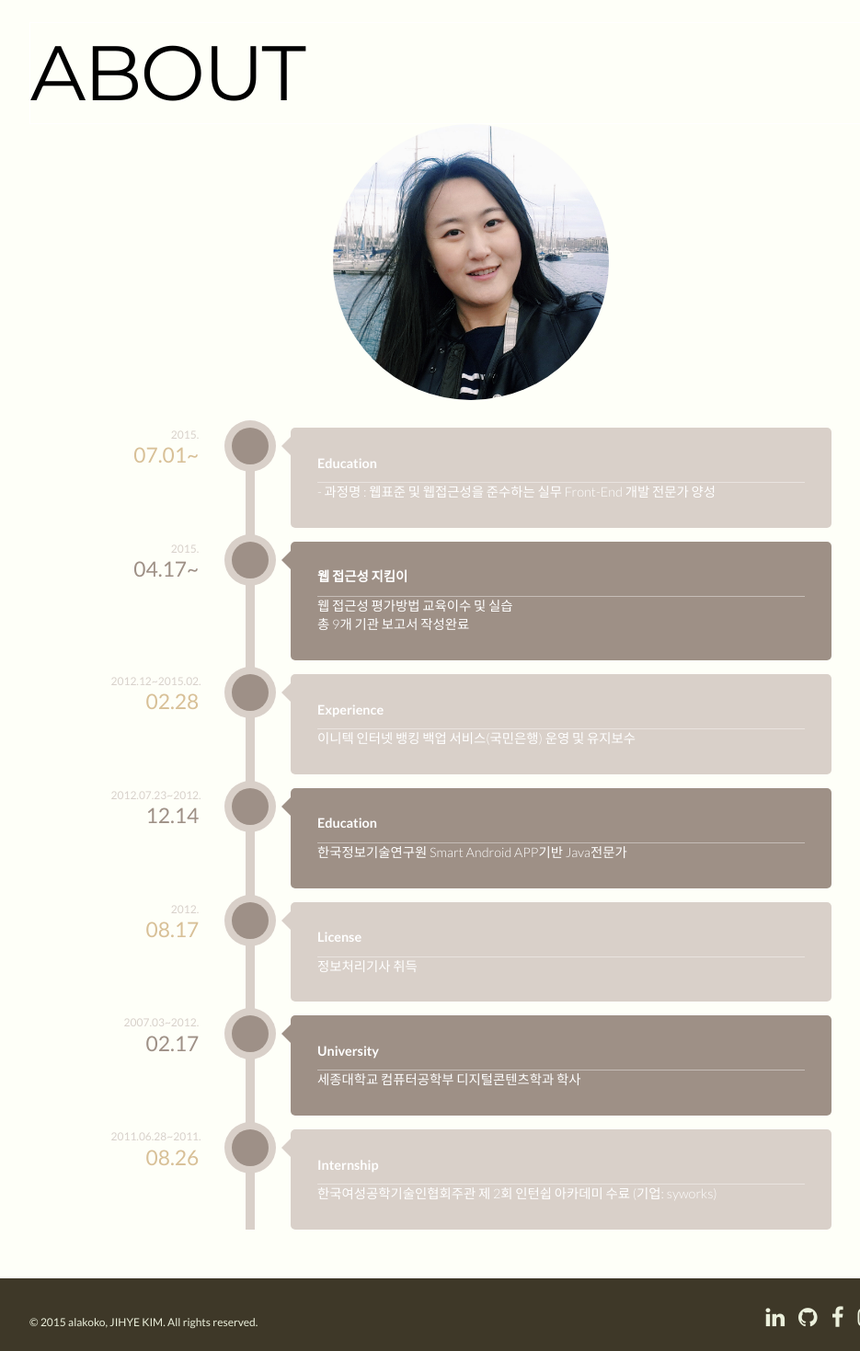
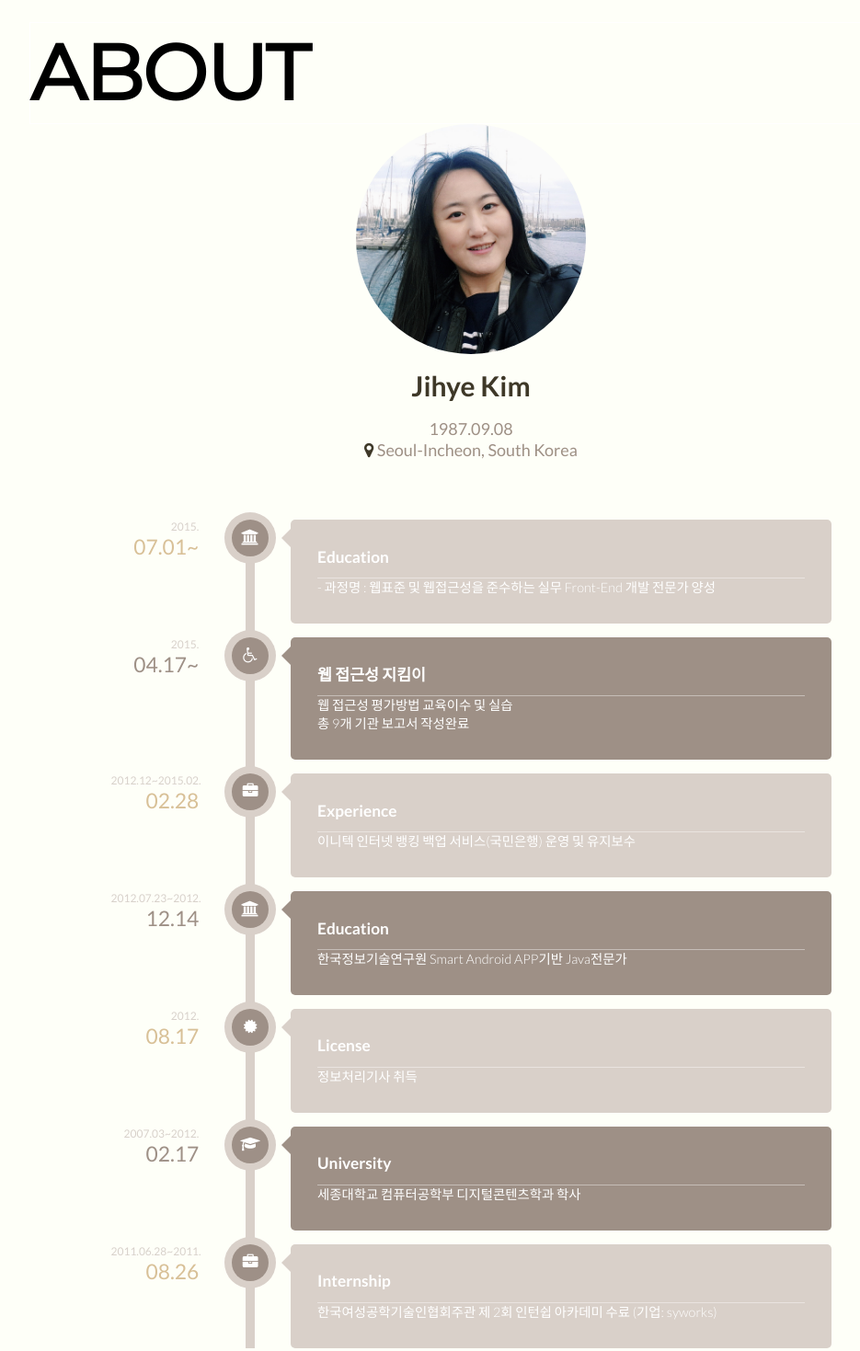
Before and after one commit to alakoko/alakoko.github.io, a plain HTML site: page about/index.html in a window 1280 px wide. Shown: the part 120-1589 px from the top of the page at 92% size, without its empty margins (128-1063 px from the left). Drawn offline with Linux system fonts and the light colour scheme; a web font is replaced by a local one.

Commit message:
about page
about page 수

```diff
--- a/about/index.html
+++ b/about/index.html
@@ -42,69 +42,70 @@
 					</nav>
 				</header>
 			<div class="banner">
-				<p class="box">ABOUT</p>
+				<p class="box"><h1>ABOUT</h1></p>
 			</div>
-			<div class="profile_img">
-				<img src="../images/kimjihye.jpg" alt="">
+			<div class="profile">
+				<img src="../images/kimjihye.jpg" alt="김지혜"/><br/>
+				<h2>Jihye Kim</h2><br/><p>1987.09.08<br/><i class="fa fa-map-marker"></i>&nbsp;Seoul-Incheon, South Korea</p>
 			</div>
 				<div class="content">
 					<div class="container" id="career">
 						<div class="main">
 							<ul class="cbp_tmtimeline">
 								<li>
-									<time class="cbp_tmtime" datetime="2013-04-10 18:30"><span>2015.</span> <span>07.01~</span></time>
-									<div class="cbp_tmicon cbp_tmicon-phone"></div>
+									<time class="cbp_tmtime"><span>2015.</span> <span>07.01~</span></time>
+									<div class="cbp_tmicon"><span class="fa fa-university"></span></div>
 									<div class="cbp_tmlabel">
-										<h2>Education</h2>
+										<h3>Education</h3>
 										<p>- 과정명 : 웹표준 및 웹접근성을 준수하는 실무 Front-End 개발 전문가 양성
 										</p>
 									</div>
 								</li>
 								<li>
-									<time class="cbp_tmtime" datetime="2013-04-10 18:30"><span>2015.</span> <span>04.17~</span></time>
-									<div class="cbp_tmicon cbp_tmicon-phone"></div>
+									<time class="cbp_tmtime"><span>2015.</span> <span>04.17~</span></time>
+									<div class="cbp_tmicon"><span class="fa fa-wheelchair"></span></div>
 									<div class="cbp_tmlabel">
-										<h2>웹 접근성 지킴이</h2>
+										<h3>웹 접근성 지킴이</h3>
 										<p>웹 접근성 평가방법 교육이수 및 실습 <br/>
 											총 9개 기관 보고서 작성완료</p>
 									</div>
 								</li>
 								<li>
-									<time class="cbp_tmtime" datetime="2013-04-10 18:30"><span>2012.12~2015.02.</span> <span>02.28</span></time>
-									<div class="cbp_tmicon cbp_tmicon-phone"></div>
+									<time class="cbp_tmtime"><span>2012.12~2015.02.</span> <span>02.28</span></time>
+									<div class="cbp_tmicon"><span class="fa fa-briefcase"></span></div>
 									<div class="cbp_tmlabel">
-										<h2>Experience</h2>
+										<h3>Experience</h3>
 										<p>이니텍 인터넷 뱅킹 백업 서비스(국민은행) 운영 및 유지보수</p>
 									</div>
 								</li>
 								<li>
-									<time class="cbp_tmtime" datetime="2013-04-10 18:30"><span>2012.07.23~2012.</span> <span>12.14</span></time>
-									<div class="cbp_tmicon cbp_tmicon-phone"></div>
+									<time class="cbp_tmtime"><span>2012.07.23~2012.</span> <span>12.14</span></time>
+									<div class="cbp_tmicon"><span class="fa fa-university"></span></div>
 									<div class="cbp_tmlabel">
-										<h2>Education</h2>
+										<h3>Education</h3>
 										<p>한국정보기술연구원 Smart Android APP기반 Java전문가</p>
 									</div>
 								</li>
 								<li>
-									<time class="cbp_tmtime" datetime="2013-04-10 18:30"><span>2012.</span> <span>08.17</span></time>
-									<div class="cbp_tmicon cbp_tmicon-phone"></div>
+									<time class="cbp_tmtime"><span>2012.</span> <span>08.17</span></time>
+									<div class="cbp_tmicon"><span class="fa fa-certificate"></span></div>
 									<div class="cbp_tmlabel">
-										<h2>License</h2>
+										<h3>License</h3>
 										<p>정보처리기사 취득</p>
 									</div>
 								</li>
 								<li>
-									<time class="cbp_tmtime" datetime="2013-04-10 18:30"><span>2007.03~2012.</span> <span>02.17</span></time>
-									<div class="cbp_tmicon cbp_tmicon-phone"></div>
+									<time class="cbp_tmtime"><span>2007.03~2012.</span> <span>02.17</span></time>
+									<div class="cbp_tmicon"><span class="fa fa-graduation-cap"></span></div>
 									<div class="cbp_tmlabel">
-										<h2>University</h2>
+										<h3>University</h3>
 										<p>세종대학교 컴퓨터공학부 디지털콘텐츠학과 학사</p>
 									</div>
 								<li>
-									<time class="cbp_tmtime" datetime="2013-04-10 18:30"><span>2011.06.28~2011.</span> <span>08.26</span></time>
-									<div class="cbp_tmicon cbp_tmicon-phone"></div>
+									<time class="cbp_tmtime"><span>2011.06.28~2011.</span> <span>08.26</span></time>
+									<div class="cbp_tmicon"><span class="fa fa-briefcase"></span></div>
 									<div class="cbp_tmlabel">
-										<h2>Internship</h2>
+										<h3>Internship</h3>
 										<p>한국여성공학기술인협회주관 제 2회 인턴쉽 아카데미 수료 (기업: syworks)</p>
 									</div>
 								</li>
--- a/css/about.css
+++ b/css/about.css
@@ -5,27 +5,35 @@
 .background{
 	background-color: #FEFFF8;
 }
-.profile_img{
-	width: 300px;
-	height: 300px;
+.profile{
+	width: 400px;
+	height: 400px;
 	margin: 0 auto;
 }
-
-.profile_img>img{
-	width: 300px;
-	height: 300px;
-	-moz-border-radius: 150px;
-	-webkit-border-radius: 150px;
-	border-radius: 150px;
+.profile>h2{
+	font-size: 2.5em;
+	color: #3E3828;
+	text-align: center;
+}
+.profile>img{
+	display: block;
+	margin:0 auto;
+	width: 250px;
+	height: 250px;
+	-moz-border-radius: 125px;
+	-webkit-border-radius: 125px;
+	border-radius: 125px;
+}
+.profile>p{
+	color: #9E9085;
+	text-align: center;
+	font-size: 1.5em;
+}
+.profile>p>i{
+	color: #3E3828;
 }
 .content{
 	clear: both;
-}
-.content>p{
-	font-size: 9em;
-	letter-spacing: -2px;
-	color: white;
-	border: 1px solid white;
 }
 
 .banner{
@@ -33,9 +41,9 @@
 	width:960px;
 	margin: 0 auto;
 }
-.banner>p{
+.banner>h1{
 	font-size: 7em;
-	letter-spacing: -2px;
+	letter-spacing: -1px;
 	color: black;
 	border: 1px solid white;
 	font-family: 'Montserrat', sans-serif;
--- a/css/common.css
+++ b/css/common.css
@@ -55,6 +55,14 @@ select, input, textarea {
 body{
 	width: 100%;
 }
+a {
+	color: #f0f0f0;
+	text-decoration: none;
+}
+
+a:hover {
+	color: #000;
+}
 .border{
 	width: 100%;
 	height:6px;
@@ -97,11 +105,14 @@ body{
 	display: block;
 	padding: 2px 5px;
 	margin-left: 10px;
-	border: 1px solid black;
 }
 .desk_nav>li>*{
 	font-family: 'Montserrat', sans-serif;
 }
+.desk_nav>li:hover {
+	background: #D9D0C9;
+}
+
 #select_nav{
 	display: none;
 }
@@ -116,6 +127,7 @@ footer{
 	width:960px;
 	overflow: hidden;
 	margin: 0 auto;
+	/*border:1px solid white;*/
 }
 .copyright{
 	margin-top: 10px;
--- a/css/component.css
+++ b/css/component.css
@@ -1,14 +1,4 @@
-@font-face {
-	font-family: 'ecoico';
-	src:url('../fonts/timelineicons/ecoico.eot');
-	src:url('../fonts/timelineicons/ecoico.eot?#iefix') format('embedded-opentype'),
-		url('../fonts/timelineicons/ecoico.woff') format('woff'),
-		url('../fonts/timelineicons/ecoico.ttf') format('truetype'),
-		url('../fonts/timelineicons/ecoico.svg#ecoico') format('svg');
-	font-weight: normal;
-	font-style: normal;
-} /* Made with http://icomoon.io/ */
-
+@charset "utf-8";
 .cbp_tmtimeline {
 	margin: 30px 0 0 0;
 	padding: 0;
@@ -76,7 +66,14 @@ position: relative;
 	background: #D9D0C9;
 }
 
-.cbp_tmtimeline > li .cbp_tmlabel h2 {
+/*.cbp_tmtimeline > li .cbp_tmlabel h2 {
+	margin-top: 0px;
+	padding: 0 0 10px 0;
+	border-bottom: 1px solid rgba(255,255,255,0.4);
+}*/
+
+.cbp_tmtimeline > li .cbp_tmlabel h3 {
+	font-size: 1.2em;
 	margin-top: 0px;
 	padding: 0 0 10px 0;
 	border-bottom: 1px solid rgba(255,255,255,0.4);
@@ -124,23 +121,8 @@ position: relative;
 	margin: 0 0 0 -25px;
 }
 
-.cbp_tmicon-phone:before {
-	content: "\e000";
-}
-
-.cbp_tmicon-screen:before {
-	content: "\e001";
-}
-
-.cbp_tmicon-mail:before {
-	content: "\e002";
-}
-
-.cbp_tmicon-earth:before {
-	content: "\e003";
-}
-.cbp_tmicon-earth:before {
-	content: "\e003";
+.cbp_tmicon>.fa{
+	color: white;
 }
 /* Example Media Queries */
 @media screen and (max-width: 65.375em) {
--- a/css/default.css
+++ b/css/default.css
@@ -1,15 +1,5 @@
 /* General Blueprint Style */
 @import url(http://fonts.googleapis.com/css?family=Lato:300,400,700);
-@font-face {
-	font-family: 'fontawesome';
-	src:url('../fonts/fontawesome.eot');
-	src:url('../fonts/fontawesome.eot?#iefix') format('embedded-opentype'),
-		url('../fonts/fontawesome.svg#fontawesome') format('svg'),
-		url('../fonts/fontawesome.woff') format('woff'),
-		url('../fonts/fontawesome.ttf') format('truetype');
-	font-weight: normal;
-	font-style: normal;
-}
 
 *, *:after, *:before { -webkit-box-sizing: border-box; -moz-box-sizing: border-box; box-sizing: border-box; }
 body, html { /*font-size: 100%;*/ padding: 0; margin: 0;}
@@ -20,7 +10,6 @@ body, html { /*font-size: 100%;*/ padding: 0; margin: 0;}
 
 body {
     font-family: 'Lato', Calibri, Arial, sans-serif;
-    color: #47a3da;
 }
 
 a {
@@ -77,53 +66,3 @@ a:hover {
 	border: 4px solid #47a3da;
 	text-indent: -8000px;
 }
-
-.container > header nav a:after {
-	content: attr(data-info);
-	color: #47a3da;
-	position: absolute;
-	width: 600%;
-	top: 120%;
-	text-align: right;
-	right: 0;
-	opacity: 0;
-	pointer-events: none;
-}
-
-.container > header nav a:hover:after {
-	opacity: 1;
-}
-
-.container > header nav a:hover {
-	background: #47a3da;
-}
-
-.icon-drop:before,
-.icon-arrow-left:before {
-	font-family: 'fontawesome';
-	position: absolute;
-	top: 0;
-	width: 100%;
-	height: 100%;
-	speak: none;
-	font-style: normal;
-	font-weight: normal;
-	line-height: 2;
-	text-align: center;
-	color: #47a3da;
-	-webkit-font-smoothing: antialiased;
-	text-indent: 8000px;
-	padding-left: 8px;
-}
-
-.container > header nav a:hover:before {
-	color: #fff;
-}
-
-.icon-drop:before {
-	content: "\e000";
-}
-
-.icon-arrow-left:before {
-	content: "\f060";
-}
```
